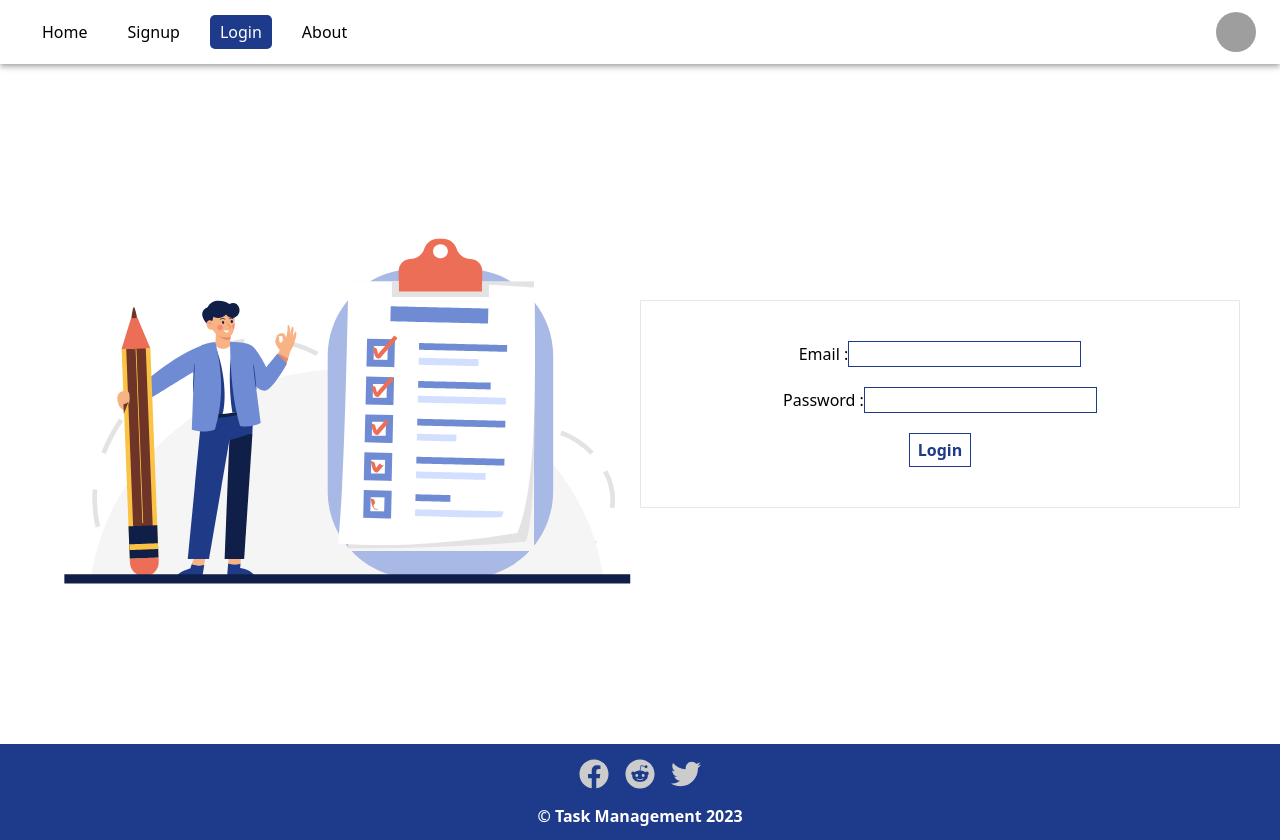
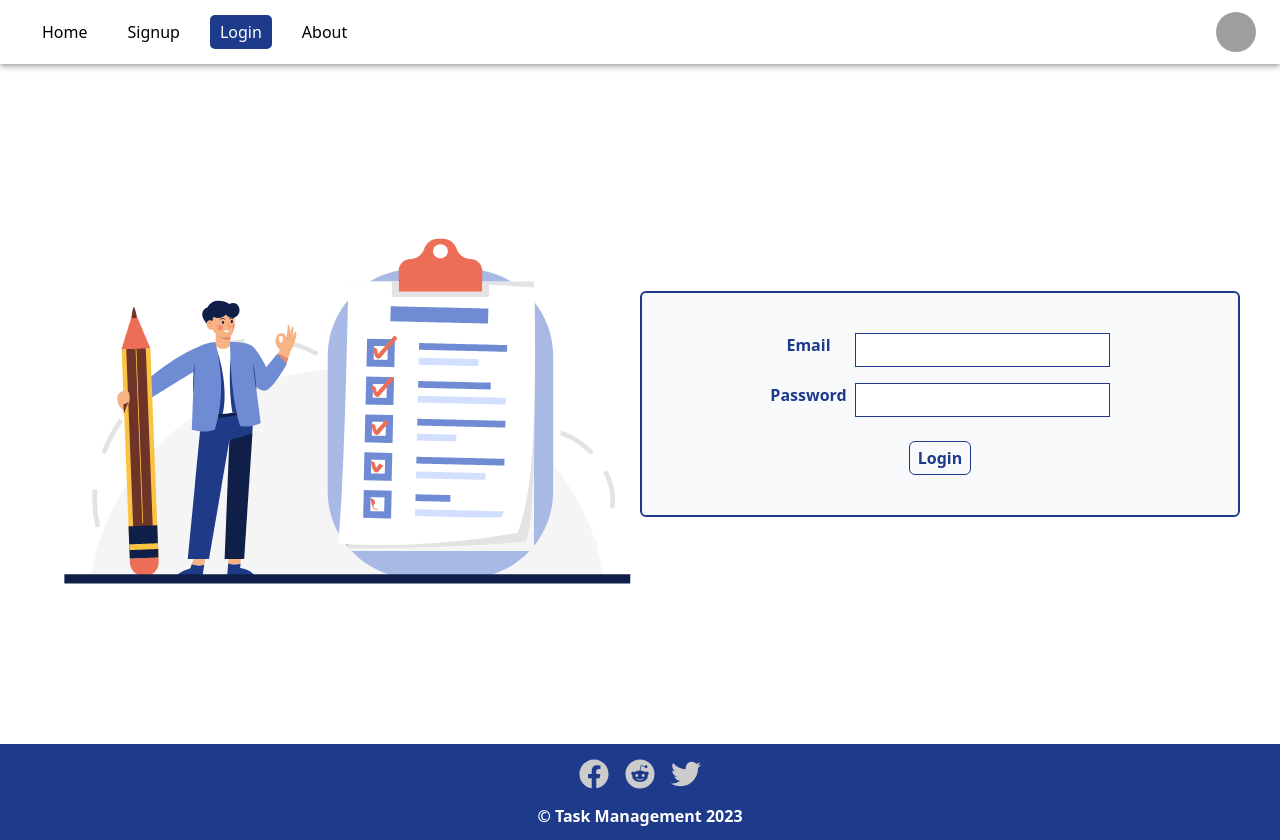
Before and after one commit to alrakib1/Task-Management-Web, a React (Vite) app in the folder Client/: page /login in a window 1280 px wide. Built offline with nearby package versions, Linux system fonts and the light colour scheme; no server answers; grey boxes are pictures that could not be loaded.

Commit message:
simple login page completed

```diff
--- a/Client/src/layout/Main.jsx
+++ b/Client/src/layout/Main.jsx
@@ -7,7 +7,7 @@ const Main = () => {
   return (
     <div>
       <Navbar />
-      <div className="min-h-[calc(100vh-160px)]">
+      <div className="min-h-[calc(100vh-160px)] ">
       <Toaster position="top-center" reverseOrder={false} />
         <Outlet />
       </div>
--- a/Client/src/pages/Login/Login.jsx
+++ b/Client/src/pages/Login/Login.jsx
@@ -51,34 +51,33 @@ const Login = () => {
           />
         </div>
         {/* form */}
-        <div className="md:w-1/2 text-center border py-10 px-2 flex items-center justify-center">
-          <form onSubmit={handleLogin}>
-            <label htmlFor="">
-              Email :
+        <div className="md:w-1/2 text-center border-2 border-blue-900 bg-slate-50 rounded-md py-10 px-2 flex items-center justify-center">
+  <form onSubmit={handleLogin} className="flex items-center justify-center flex-col text-blue-900 font-bold">
+    <div className="flex justify-around mb-4 w-full">
+      <label htmlFor="email" className="w-1/2">Email </label>
       <input
         name="email"
         type="text"
-                className="border border-blue-900 mb-5"
+        className="border border-blue-900 ml-2 p-1"
       />
-            </label>
-            <br />
-            <label htmlFor="">
-              Password :
+    </div>
+    <div className="flex justify-around mb-4 w-full">
+      <label htmlFor="password" className="w-1/2">Password </label>
       <input
         name="password"
-                type="text"
-                className="border  border-blue-900"
+        type="password"
+        className="border border-blue-900 ml-2 p-1"
       />
-            </label>
-            <br />
+    </div>
     <button
-              className="text-center btn border-blue-900 text-blue-900 font-semibold border px-2 py-1 mt-5"
+      className="text-center hover:bg-blue-900 hover:text-white rounded-md transition-transform font-semibold btn border-blue-900 text-blue-900 border px-2 py-1 mt-2"
       type="submit"
     >
       Login
     </button>
   </form>
 </div>
+
       </div>
     </Container>
   );
--- a/Client/src/routes/Router.jsx
+++ b/Client/src/routes/Router.jsx
@@ -22,7 +22,7 @@ const router = createBrowserRouter([
         element: <Login></Login>,
       },
       {
-        path: "/login",
+        path: "/signup",
         element: <Signup />,
       },
       {
```
Lines whose indentation alone changed are shown as unchanged.
